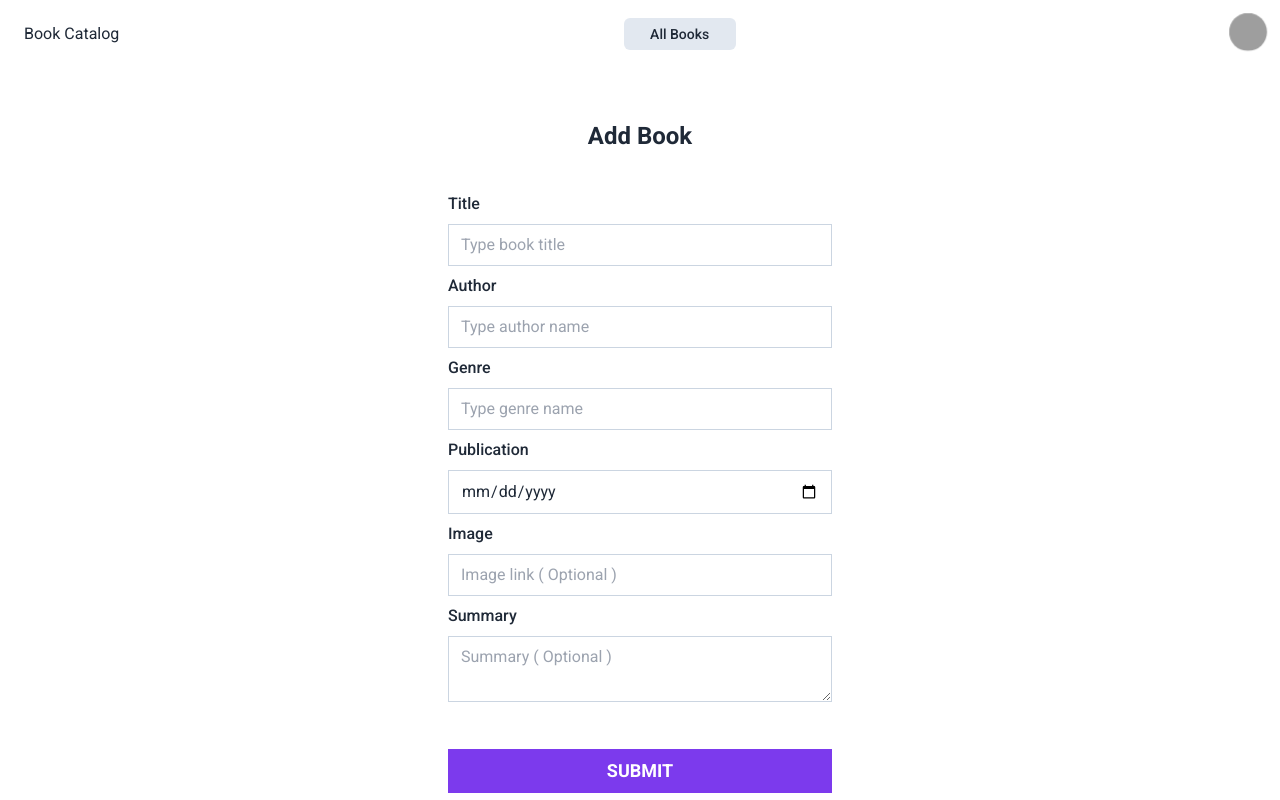
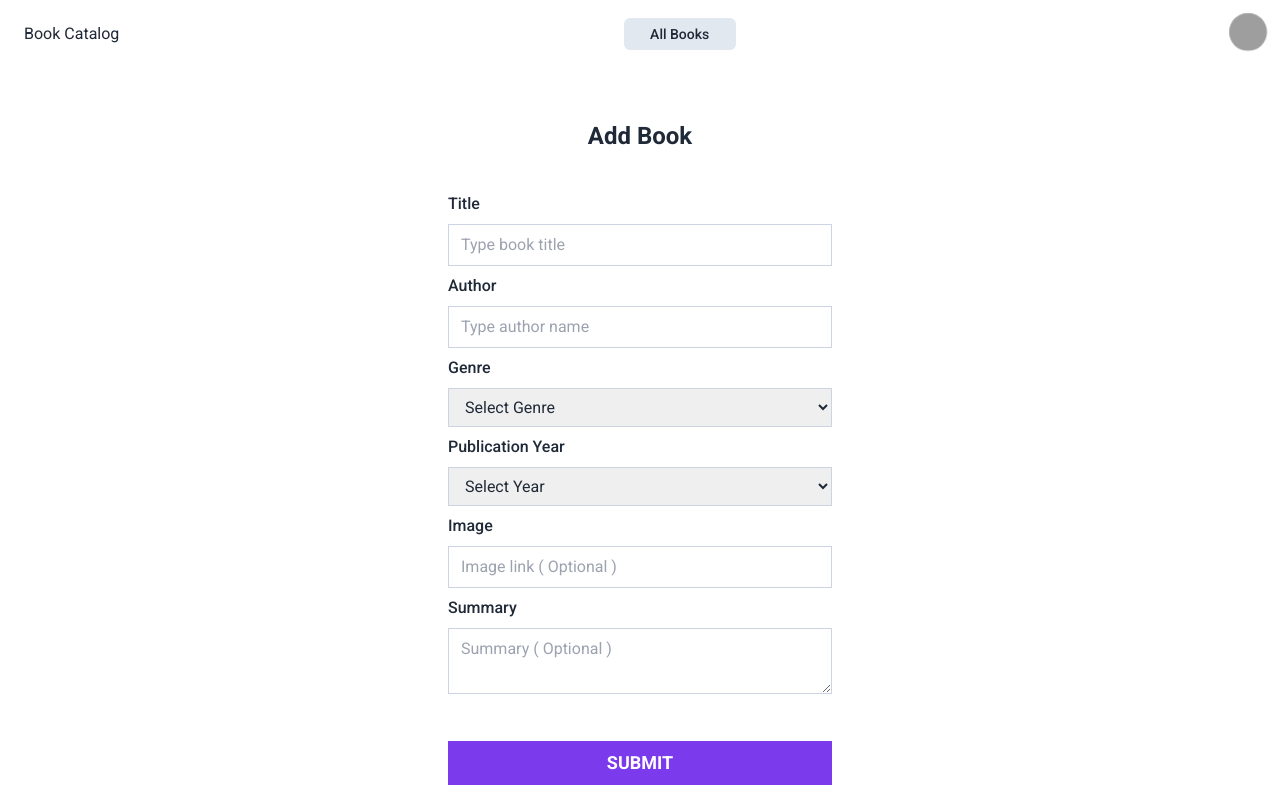
Before and after one commit to iamshakil19/book-client, a React (Vite) app: page /wishlist in a window 1280 px wide. Shown: the top 800 px of the page. Built offline with nearby package versions, Linux system fonts and the light colour scheme; grey boxes are pictures that could not be loaded.

Commit message:
book delete done

```diff
--- /dev/null
+++ b/src/components/DeleteBookModal.tsx
@@ -0,0 +1,66 @@
+/* eslint-disable @typescript-eslint/no-floating-promises */
+/* eslint-disable @typescript-eslint/no-unsafe-return */
+/* eslint-disable @typescript-eslint/no-unsafe-member-access */
+/* eslint-disable @typescript-eslint/no-unsafe-call */
+import React, { useEffect } from "react";
+import { useAppDispatch, useAppSelector } from "../redux/hooks";
+import { handleDeleteBookModal } from "../redux/features/book/bookSlice";
+import { toast } from "react-hot-toast";
+import { useDeleteBookMutation } from "../redux/features/book/bookApi";
+import { useNavigate } from "react-router-dom";
+
+export default function DeleteBookModal() {
+  const dispatch = useAppDispatch();
+  const navigate = useNavigate()
+  const { deleteBookModal, bookDeleteId } = useAppSelector(
+    (state) => state.book
+  );
+
+  const [deleteBook, { isSuccess }] = useDeleteBookMutation();
+  const dandleDelete = () => {
+    deleteBook(bookDeleteId);
+  };
+
+  useEffect(() => {
+    if (isSuccess) {
+        navigate("/books")
+      toast.success("Successfully deleted");
+      dispatch(handleDeleteBookModal({ isOpen: false, _id: "" }));
+    }
+  }, [dispatch, isSuccess, navigate]);
+
+  return (
+    deleteBookModal && (
+      <div className="fixed w-full h-full inset-0 z-50 bg-black/70 poppins">
+        <div className="rounded w-full max-w-lg space-y-8 bg-white p-10 absolute top-1/2 left-1/2 z-20 -translate-x-1/2 -translate-y-1/2">
+          <div>
+            <p className="text-red-500 font-semibold">
+              Are you sure you want to delete this book ?
+            </p>
+
+            <p className="text-red-500 mt-3 text-sm">
+              Once you delete it, you can,t bring it back.
+            </p>
+
+            <div className="mt-5 flex justify-end gap-5">
+              <button
+                onClick={dandleDelete}
+                className="py-2 px-4 bg-red-500 text-white rounded-md font-medium"
+              >
+                Delete
+              </button>
+              <button
+                onClick={() =>
+                  dispatch(handleDeleteBookModal({ isOpen: false, _id: "" }))
+                }
+                className="py-2 px-4 bg-slate-800 text-white rounded-md font-medium"
+              >
+                Cancel
+              </button>
+            </div>
+          </div>
+        </div>
+      </div>
+    )
+  );
+}
--- a/src/page/AddBook.tsx
+++ b/src/page/AddBook.tsx
@@ -33,13 +33,9 @@ export default function AddBook() {
     useCreateBookMutation();
 
   const onSubmit = (data: AddBookFormInputs) => {
-    const { publication: publicationDate, ...others } = data;
-    const newDateFormat = new Date(publicationDate);
-    const year = newDateFormat.getFullYear();
     const finalData = {
       creator: user?.email,
-      publication: year.toString(),
-      ...others,
+      ...data,
     };
 
     createBook(finalData);
@@ -115,9 +111,8 @@ export default function AddBook() {
           <div>
             <h3 className="poppins text-base font-medium mb-2 mt-2 ">Genre</h3>
             <div className="">
-              <input
-                placeholder="Type genre name"
-                type="text"
+              <select
+                placeholder="Select genre name"
                 className={`border w-full outline-none py-2 px-3 ${
                   errors.genre
                     ? " border-red-500 focus:border-red-500"
@@ -129,7 +124,29 @@ export default function AddBook() {
                     message: "Genre is required",
                   },
                 })}
-              />
+              >
+                <option className="" disabled selected value={""}>
+                  Select Genre
+                </option>
+                <option className="" value={"fiction"}>
+                  Fiction
+                </option>
+                <option className="" value={"fantasy"}>
+                  Fantasy
+                </option>
+                <option className="" value={"science"}>
+                  Science
+                </option>
+                <option className="" value={"action"}>
+                  Action
+                </option>
+                <option className="" value={"mystery"}>
+                  Mystery
+                </option>
+                <option className="" value={"horror"}>
+                  Horror
+                </option>
+              </select>
             </div>
             {errors.genre && (
               <span className="label-text-alt text-red-500 text-sm">
@@ -139,12 +156,11 @@ export default function AddBook() {
           </div>
           <div>
             <h3 className="poppins text-base font-medium mb-2 mt-2 ">
-              Publication
+              Publication Year
             </h3>
             <div className="">
-              <input
-                placeholder="Type publication date"
-                type="date"
+              <select
+                placeholder="Select publication year"
                 className={`border w-full outline-none py-2 px-3 ${
                   errors.publication
                     ? " border-red-500 focus:border-red-500"
@@ -153,10 +169,56 @@ export default function AddBook() {
                 {...register("publication", {
                   required: {
                     value: true,
-                    message: "Publication date is required",
+                    message: "Publication is required",
                   },
                 })}
-              />
+              >
+                <option className="" disabled selected value={""}>
+                  Select Year
+                </option>
+                <option className="" value={"2010"}>
+                  2010
+                </option>
+                <option className="" value={"2011"}>
+                  2011
+                </option>
+                <option className="" value={"2012"}>
+                  2012
+                </option>
+                <option className="" value={"2013"}>
+                  2013
+                </option>
+                <option className="" value={"2014"}>
+                  2014
+                </option>
+                <option className="" value={"2015"}>
+                  2015
+                </option>
+                <option className="" value={"2016"}>
+                  2016
+                </option>
+                <option className="" value={"2017"}>
+                  2017
+                </option>
+                <option className="" value={"2018"}>
+                  2018
+                </option>
+                <option className="" value={"2019"}>
+                  2019
+                </option>
+                <option className="" value={"2020"}>
+                  2020
+                </option>
+                <option className="" value={"2021"}>
+                  2021
+                </option>
+                <option className="" value={"2022"}>
+                  2022
+                </option>
+                <option className="" value={"2023"}>
+                  2023
+                </option>
+              </select>
             </div>
             {errors.publication && (
               <span className="label-text-alt text-red-500 text-sm">
--- a/src/page/BookDetails.tsx
+++ b/src/page/BookDetails.tsx
@@ -9,8 +9,10 @@ import {
   MdOutlineDeleteOutline,
   MdOutlineModeEditOutline,
 } from "react-icons/md";
-import { useAppSelector } from "../redux/hooks";
+import { useAppDispatch, useAppSelector } from "../redux/hooks";
 import useAuth from "../hooks/useAuth";
+import DeleteBookModal from "../components/DeleteBookModal";
+import { handleDeleteBookModal } from "../redux/features/book/bookSlice";
 const defaultImage =
   "https://images.unsplash.com/photo-1510172951991-856a654063f9?ixlib=rb-4.0.3&ixid=M3wxMjA3fDB8MHxwaG90by1wYWdlfHx8fGVufDB8fHx8fA%3D%3D&auto=format&fit=crop&w=687&q=80";
 
@@ -20,7 +22,7 @@ const defaultSummary =
 export default function BookDetails() {
   const isLoggedIn = useAuth();
   const { user } = useAppSelector((state) => state.auth);
-
+  const dispatch = useAppDispatch();
   const { id } = useParams();
   const { data: book, isLoading, isError } = useGetSingleBookQuery(id);
   const { _id, title, author, genre, publication, creator, image, summary } =
@@ -75,7 +77,12 @@ export default function BookDetails() {
             <button className="bg-blue-100 p-1.5 hover:text-white hover:bg-blue-500 rounded-md transition-all duration-150 mx-2">
               <MdOutlineModeEditOutline size={22} />
             </button>
-            <button className="bg-red-100 p-1.5 hover:text-white hover:bg-red-500 rounded-md transition-all duration-150 mx-2">
+            <button
+              onClick={() =>
+                dispatch(handleDeleteBookModal({ isOpen: true, _id: _id }))
+              }
+              className="bg-red-100 p-1.5 hover:text-white hover:bg-red-500 rounded-md transition-all duration-150 mx-2"
+            >
               <MdOutlineDeleteOutline size={22} />
             </button>{" "}
           </>
@@ -83,6 +90,8 @@ export default function BookDetails() {
       </div>
 
       <div>{content}</div>
+
+      <DeleteBookModal />
     </div>
   );
 }
--- a/src/redux/features/book/bookApi.ts
+++ b/src/redux/features/book/bookApi.ts
@@ -21,7 +21,18 @@ export const bookApi = apiSlice.injectEndpoints({
         url: `/books/${id}`,
       }),
     }),
+    deleteBook: builder.mutation({
+      query: (id) => ({
+        url: `/books/${id}`,
+        method: "DELETE",
+      }),
+    }),
   }),
 });
 
-export const { useCreateBookMutation, useGetBooksQuery, useGetSingleBookQuery } = bookApi;
+export const {
+  useCreateBookMutation,
+  useGetBooksQuery,
+  useGetSingleBookQuery,
+  useDeleteBookMutation
+} = bookApi;
--- a/src/redux/features/book/bookSlice.ts
+++ b/src/redux/features/book/bookSlice.ts
@@ -1,7 +1,11 @@
+/* eslint-disable @typescript-eslint/no-unsafe-assignment */
+/* eslint-disable @typescript-eslint/no-unsafe-member-access */
 import { createSlice } from "@reduxjs/toolkit";
 
 const initialState = {
   searchTerm: "",
+  deleteBookModal: false,
+  bookDeleteId: "",
 };
 
 const bookSlice = createSlice({
@@ -11,9 +15,13 @@ const bookSlice = createSlice({
     handleSearchTerm: (state, action) => {
       state.searchTerm = action.payload as string;
     },
+    handleDeleteBookModal: (state, action) => {
+      state.deleteBookModal = action.payload.isOpen;
+      state.bookDeleteId = action.payload._id;
+    },
   },
 });
 
-export const { handleSearchTerm } = bookSlice.actions;
+export const { handleSearchTerm, handleDeleteBookModal } = bookSlice.actions;
 
 export default bookSlice.reducer;
```
